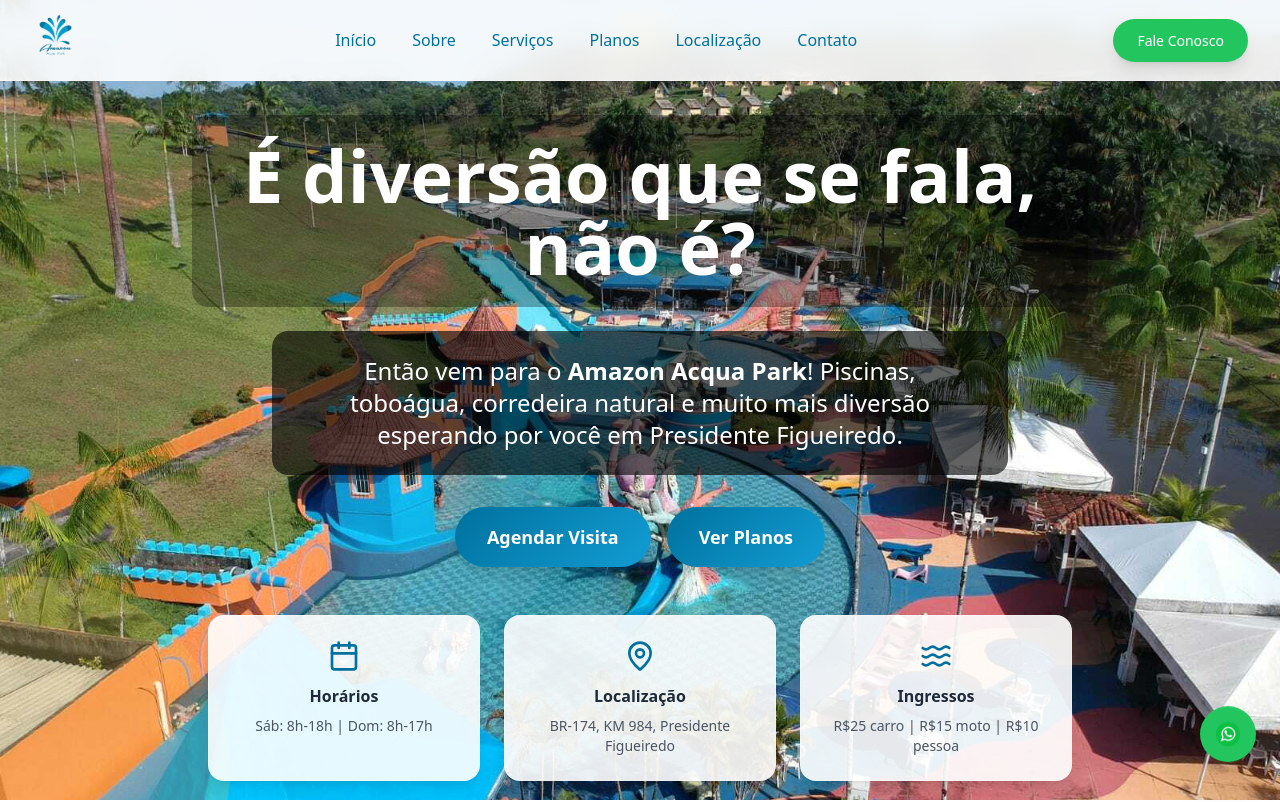
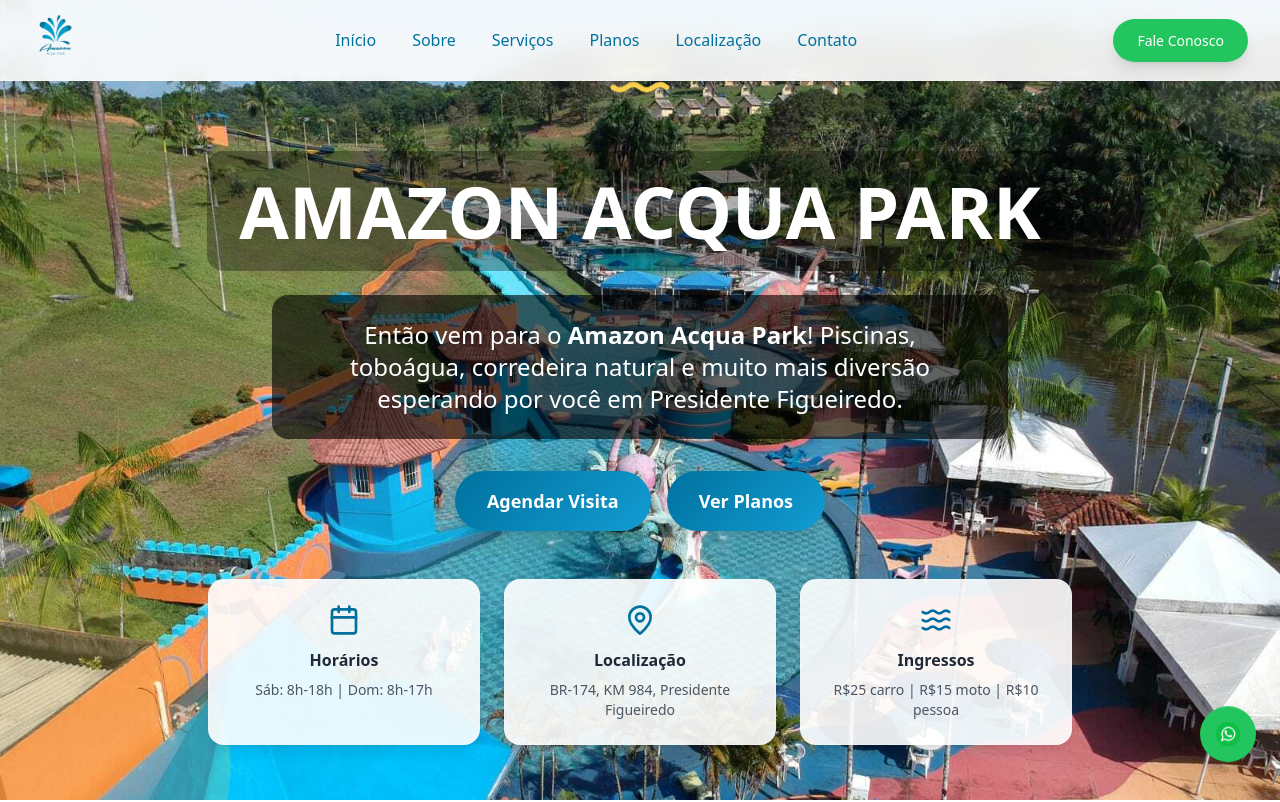
Before and after one commit to DevZipMateus/amazon-aqua-site-builder, a React (Vite) app: page / in a window 1280 px wide. Shown: the top 802 px of the page. Built offline with nearby package versions, Linux system fonts and the light colour scheme.

Commit message:
Change Hero H1 to Amazon Acqua Park

```diff
--- a/src/components/Hero.tsx
+++ b/src/components/Hero.tsx
@@ -20,7 +20,7 @@ const Hero = () => {
           </div>
 
           <h1 className="text-3xl sm:text-4xl md:text-5xl lg:text-7xl font-bold mb-4 sm:mb-6 leading-tight bg-black/30 backdrop-blur-sm rounded-2xl px-4 sm:px-8 py-4 sm:py-6 inline-block">
-            É diversão que se fala, não é?
+            AMAZON ACQUA PARK
           </h1>
 
           <div className="backdrop-blur-sm rounded-2xl px-4 sm:px-8 py-4 sm:py-6 mb-6 sm:mb-8 inline-block bg-black/[0.61]">
```
